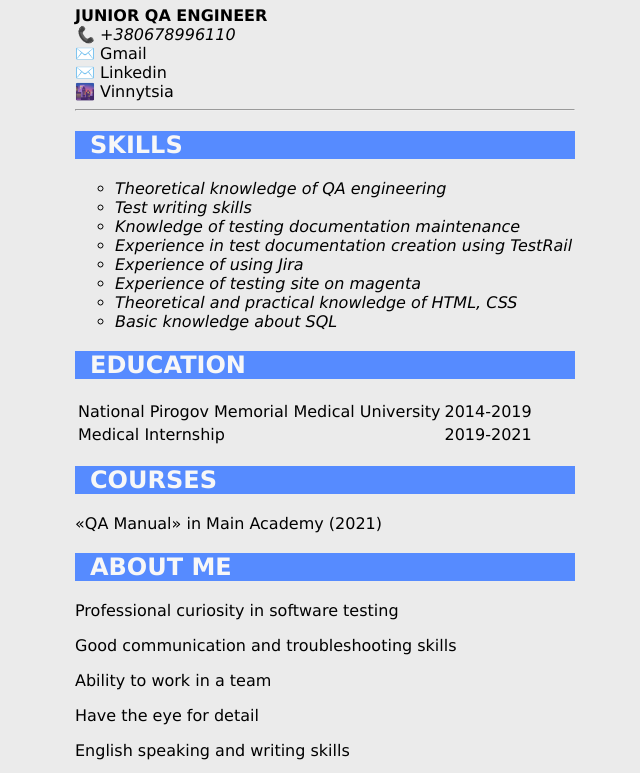
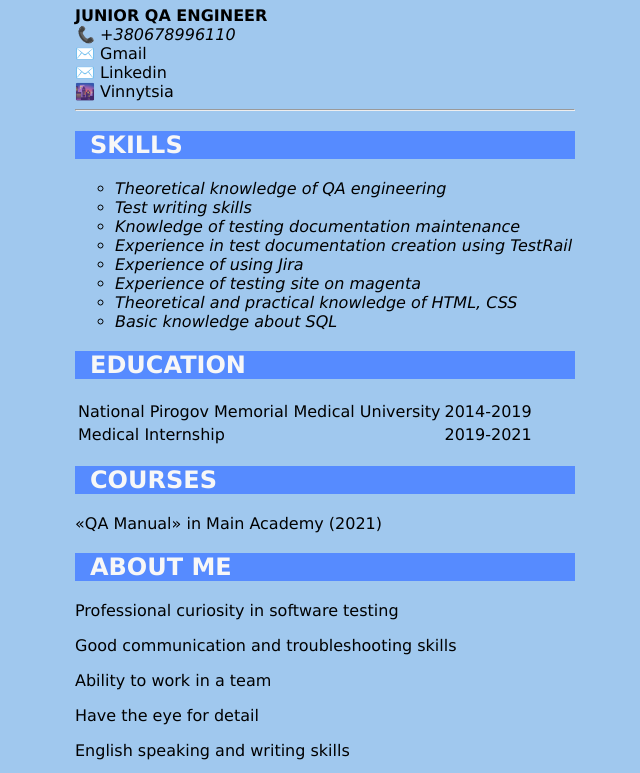
Before and after one commit to VictorReal/cv-html-css, a plain HTML site: page index.html in a window 1280 px wide. Shown: the part 283-1056 px from the top of the page, without its empty margins (315-955 px from the left). Drawn offline with Linux system fonts and the light colour scheme.

Commit message:
Add files via upload

```diff
--- a/styles.css
+++ b/styles.css
@@ -1,5 +1,5 @@
 body  {
-background-color: rgb(235, 235, 235);
+background-color: rgb(160, 200, 238);
 color: rgb(0, 0, 0);
 font-size: 16;
 font-family: Verdana, Geneva, Tahoma, sans-serif;
```
